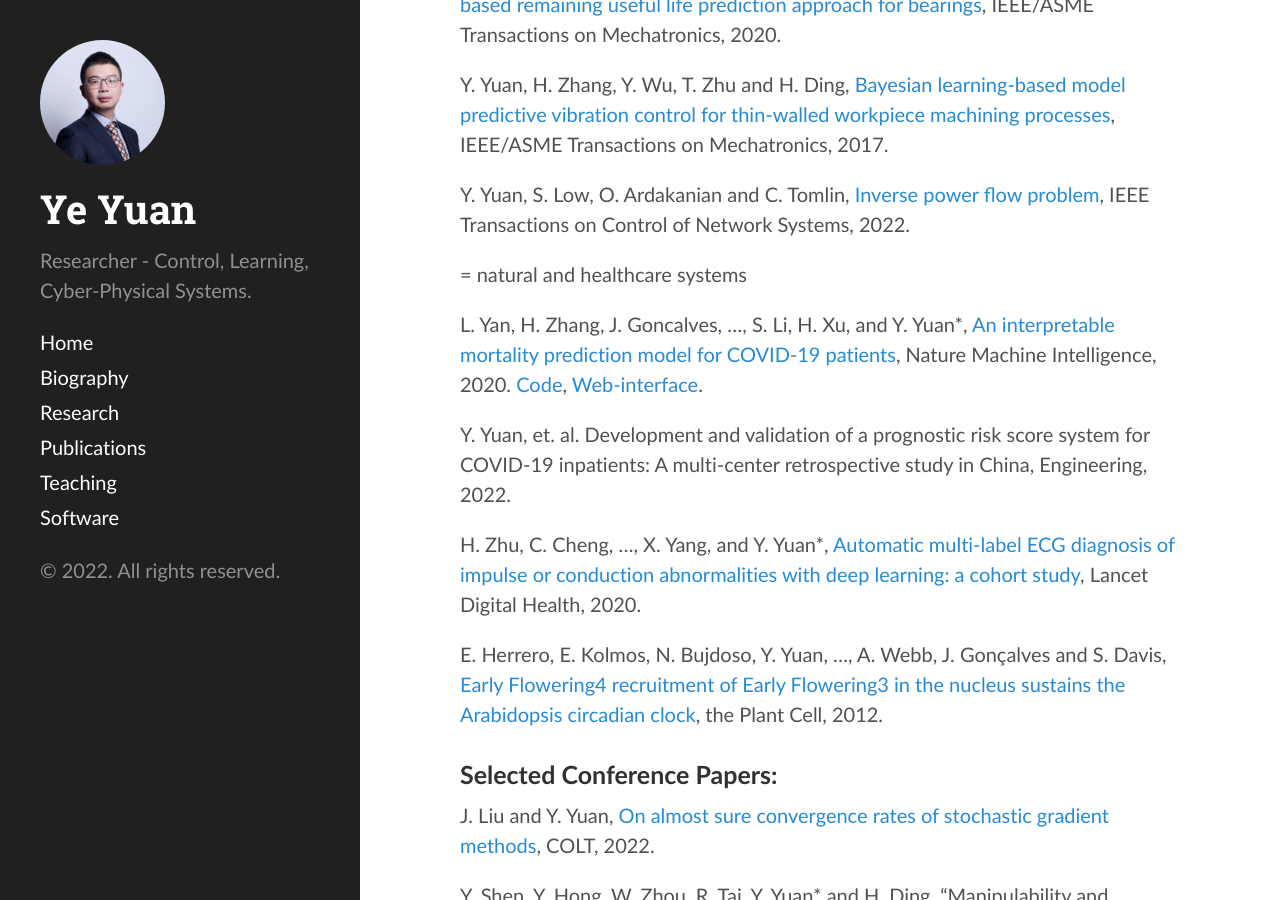
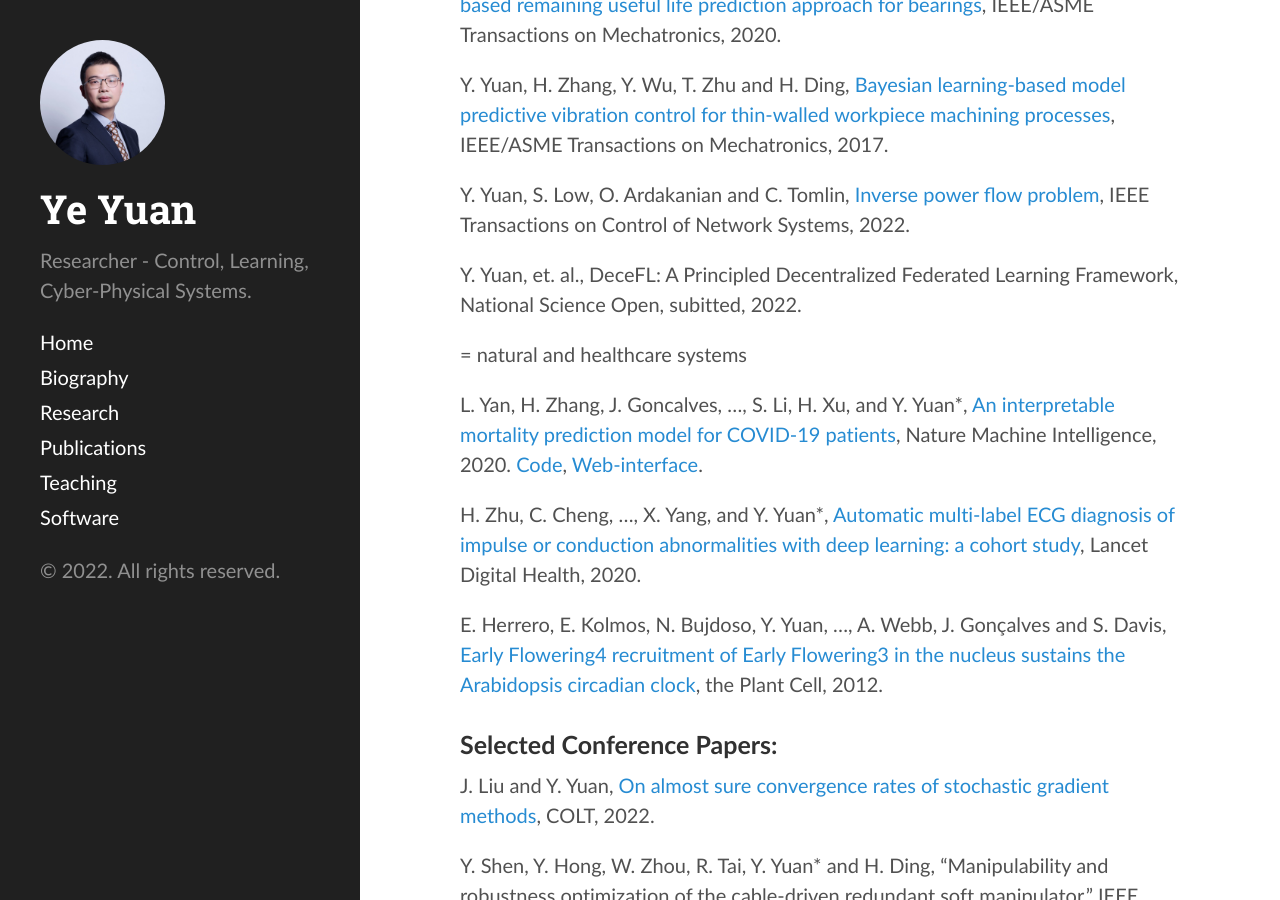
Before and after one commit to yy311/yy311.github.io, a Jekyll site: the page built from publication.md, in a window 1280 px wide and 900 px high, scrolled down 1444 px. Built offline with Jekyll 4.4.1, drawn with Linux system fonts in a browser that asks for light colours.

Commit message:
Update publication.md

```diff
--- a/publication.md
+++ b/publication.md
@@ -43,12 +43,11 @@ Y. Yuan, H. Zhang, Y. Wu, T. Zhu and H. Ding, [Bayesian learning-based model pre
 
 Y. Yuan, S. Low, O. Ardakanian and C. Tomlin, [Inverse power flow problem](https://arxiv.org/abs/1610.06631), IEEE Transactions on Control of Network Systems, 2022.
 
+Y. Yuan, et. al., DeceFL: A Principled Decentralized Federated Learning Framework, National Science Open, subitted, 2022.
 
 = natural and healthcare systems
 
 L. Yan, H. Zhang, J. Goncalves, ..., S. Li, H. Xu, and Y. Yuan*, [An interpretable mortality prediction model for COVID-19 patients]( https://doi.org/10.1038/s42256-020-0180-7), Nature Machine Intelligence, 2020. [Code](https://github.com/HAIRLAB/Pre_Surv_COVID_19), [Web-interface](http://silkworm.xin:8084">web interface).
-
-Y. Yuan, et. al. Development and validation of a prognostic risk score system for COVID-19 inpatients: A multi-center retrospective study in China, Engineering, 2022.
 
 H. Zhu, C. Cheng, ..., X. Yang, and Y. Yuan*, [Automatic multi-label ECG diagnosis of impulse or conduction abnormalities with deep learning: a cohort study](https://www.thelancet.com/journals/landig/article/PIIS2589-7500(20)30107-2/fulltext), Lancet Digital Health, 2020.
 
@@ -58,7 +57,6 @@ E. Herrero, E. Kolmos, N. Bujdoso, Y. Yuan, ..., A. Webb, J. Gonçalves and S.
 <h3>Selected Conference Papers:</h3>
 
 J. Liu and Y. Yuan, [On almost sure convergence rates of stochastic gradient methods](https://arxiv.org/abs/2202.04295), COLT, 2022.
-
 
 Y. Shen, Y. Hong, W. Zhou, R. Tai, Y. Yuan* and H. Ding, “Manipulability and robustness optimization of the cable-driven redundant soft manipulator,” IEEE Robio, 2021. (Best Student Paper Award, Finalist)
 
```
